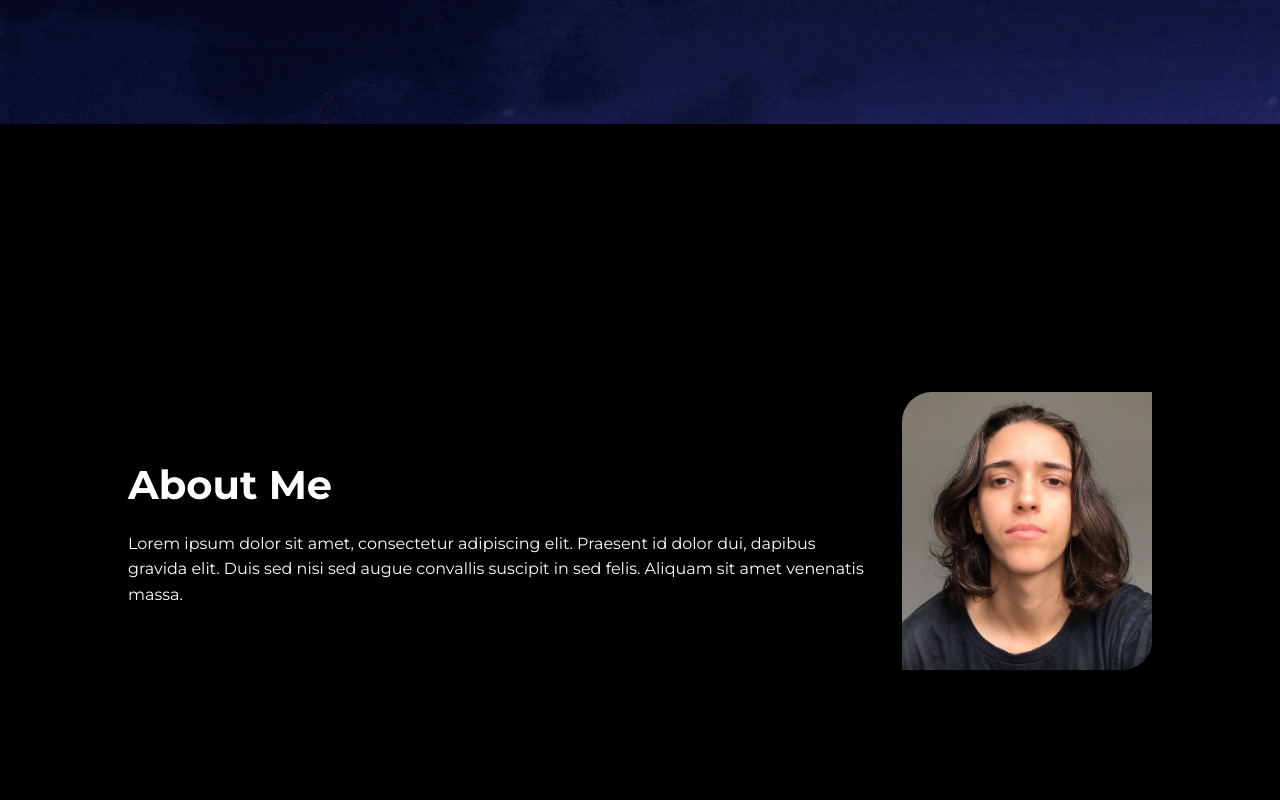
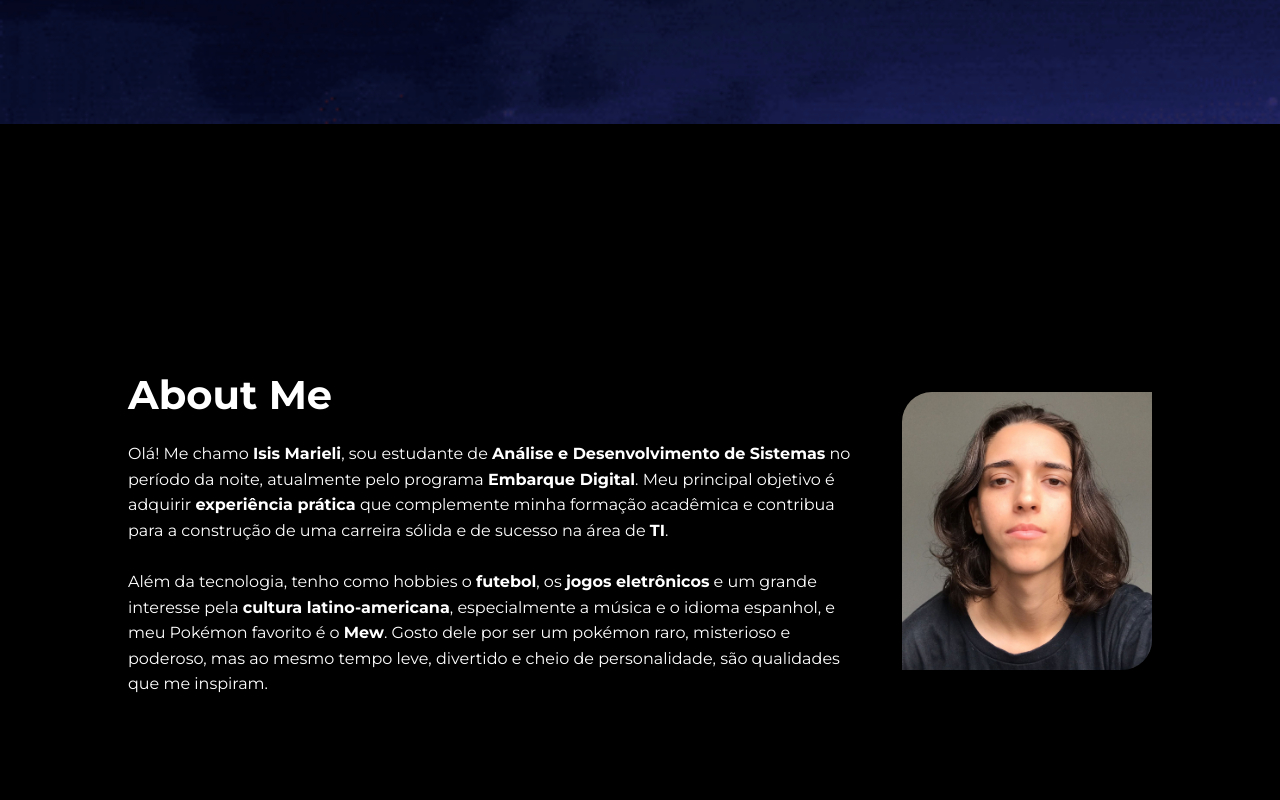
Before and after one commit to IsisMarieli/PortfolioProfissional, a React (Vite) app: page / in a window 1280 px wide. Shown: the part 1180-1980 px from the top of the page. Built offline with nearby package versions, Linux system fonts and the light colour scheme.

Commit message:
commit portfólio

```diff
--- a/src/components/AboutSection.jsx
+++ b/src/components/AboutSection.jsx
@@ -1,5 +1,5 @@
 import styles from "../pages/Home/Home.module.css";
-import myImg from '../assets/Foto-Isis.jpg'
+import myImg from '../assets/Foto-Isis.jpg';
 
 export default function AboutSection() {
   return (
@@ -7,12 +7,15 @@ export default function AboutSection() {
       <div className={styles.text}>
         <h1>About Me</h1>
         <p>
-          Lorem ipsum dolor sit amet, consectetur adipiscing elit. Praesent id dolor dui, dapibus gravida elit.
-          Duis sed nisi sed augue convallis suscipit in sed felis. Aliquam sit amet venenatis massa.
+          Olá! Me chamo <strong>Isis Marieli</strong>, sou estudante de <strong>Análise e Desenvolvimento de Sistemas</strong> no período da noite, atualmente pelo programa <strong>Embarque Digital</strong>. Meu principal objetivo é adquirir <strong>experiência prática</strong> que complemente minha formação acadêmica e contribua para a construção de uma carreira sólida e de sucesso na área de <strong>TI</strong>.
+          <br /><br />
+          Além da tecnologia, tenho como hobbies o <strong>futebol</strong>, os <strong>jogos eletrônicos</strong> e um grande interesse pela <strong>cultura latino-americana</strong>, especialmente a música e o idioma espanhol,
+          e meu Pokémon favorito é o <strong>Mew</strong>. Gosto dele por ser um pokémon raro, misterioso e poderoso, mas ao mesmo tempo leve, divertido e cheio de personalidade, são qualidades que me inspiram.
         </p>
+
       </div>
 
       <img className={styles.myImage} src={myImg} alt="Foto de Isis Marieli" />
     </section>
-  )
+  );
 }
--- a/src/components/ProjectsSection.jsx
+++ b/src/components/ProjectsSection.jsx
@@ -54,7 +54,7 @@ export default function ProjectsSection() {
                 <div className={styles.projectCard}>
                     <h3>AstroTask</h3>
                     <a href="#" target="_blank" rel="noopener noreferrer"><img className={styles.Imgs} src={AstroTask} alt="AstroTask" /></a>
-                    <p>Lorem ipsum dolor sit amet, consectetur adipiscing elit. Praesent id dolor dui, dapibus gravida elit.</p>
+                    <p>Um aplicativo inteligente que cria listas de tarefas automaticamente com base em temas personalizados, como estudos, autocuidado, rotina doméstica, trabalho e metas pessoais. O app sugere tarefas práticas, bem divididas e com foco em produtividade, ajudando o usuário a organizar sua vida de forma leve e eficiente.</p>
                     <div className={styles.typeProjectWrapper}>
                         <button className={styles.typeProject}>UX/UI Design</button>
                         <button className={styles.typeProject}>Projeto Acadêmico</button>
--- a/src/pages/Home/Home.module.css
+++ b/src/pages/Home/Home.module.css
@@ -83,7 +83,7 @@
     justify-content: space-between;
     align-items: center;
     padding: 5rem 10%;
-    height: 100vh;
+    min-height: 100vh;
     position: relative;
     gap: 2rem;
     color: var(--white);
```
Also changed, not shown: vercel.json (added), 1 other file (tests, documents, lock files or other folders).
